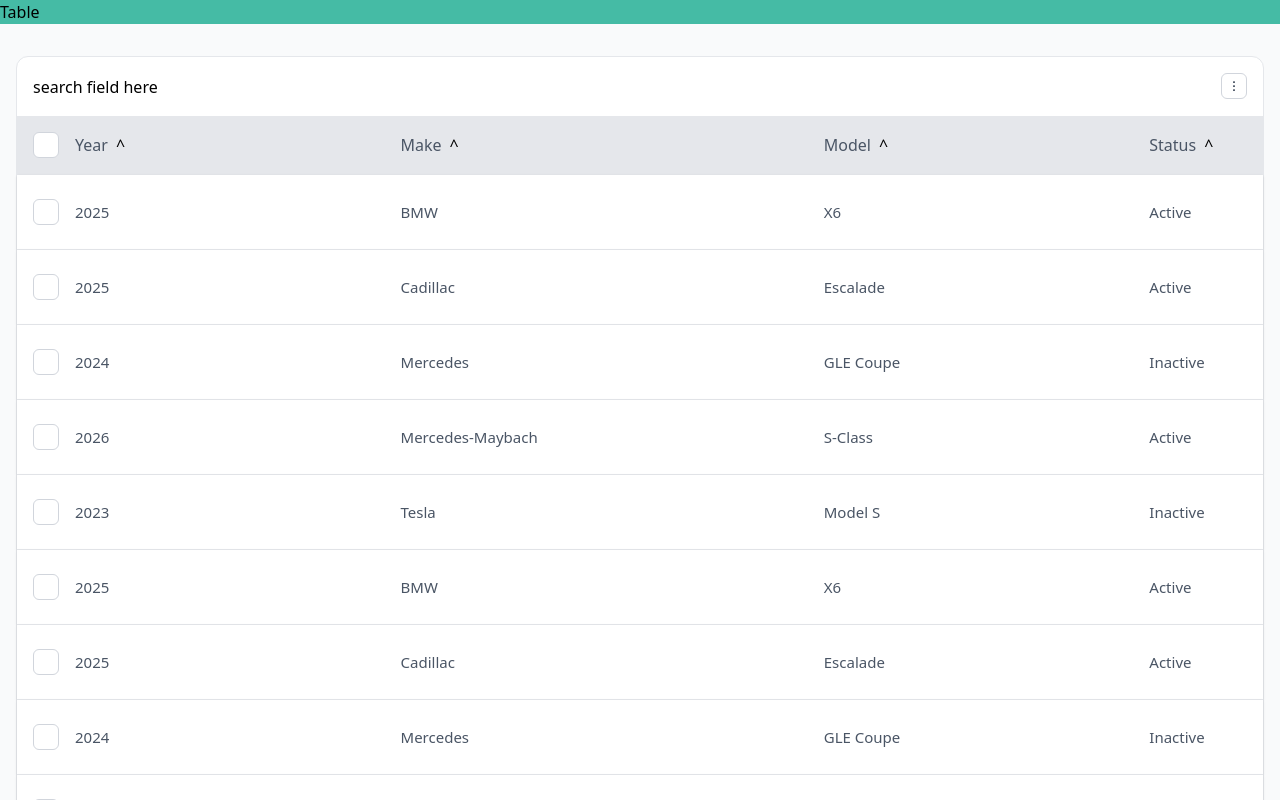
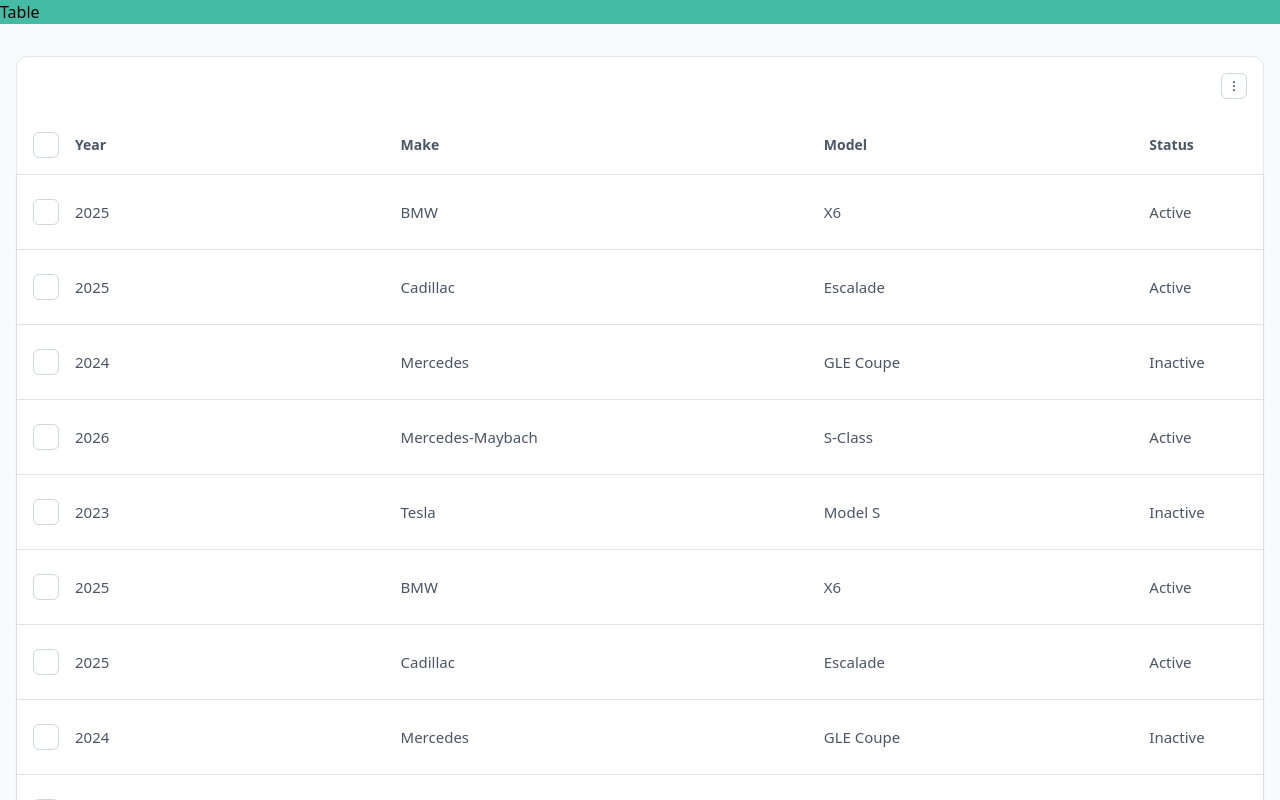
Before and after one commit to jnav24/vue-table, a Vue app: page / in a window 1280 px wide. Shown: the top 800 px of the page. Built offline with nearby package versions, Linux system fonts and the light colour scheme.

Commit message:
working on the searchable column

```diff
--- a/src/components/Table.vue
+++ b/src/components/Table.vue
@@ -26,6 +26,7 @@
 const checkedItems = ref<(string | number)[]>([]);
 const currentPage = ref(1);
 const headers = ref<Record<string, TableColumn>>({});
+const searchable = ref({});
 const selectedPaginatePerPage = ref(props.perPage ?? props.paginatePerPage?.[0] ?? null);
 
 const filteredItems = computed(() => props.items);
@@ -38,6 +39,8 @@
 );
 
 const getHeaders = computed<TableColumn[]>(() => Object.values(headers.value));
+
+const hasSearchableItems = computed(() => Object.keys(searchable.value).length > 0);
 
 const getColSpan = (col?: number) => {
     const widthClasses = {
@@ -65,6 +68,10 @@
     headers.value = { ...headers.value, [id]: { ...data, width: getColSpan(data.colspan) } };
 };
 
+const setSearchable = (notation: string) => {
+    searchable.value = { [notation]: true };
+};
+
 const toggleCheckedItem = (checked: boolean, id: number | string) => {
     checkedItems.value = checked
         ? [...checkedItems.value, id]
@@ -82,9 +89,11 @@
     data: paginateItems,
     getColSpan,
     getHeaders,
+    hasSearchableItems,
     selectable: props.selectable,
     setAllChecked,
     setHeaders,
+    setSearchable,
     toggleCheckedItem,
     updatePage,
     updateSelectedPaginatePerPage,
--- a/src/components/TableBody.vue
+++ b/src/components/TableBody.vue
@@ -1,5 +1,5 @@
 <script setup lang="ts">
-import { inject, onMounted, useSlots } from 'vue';
+import { inject, onMounted, type Slots, useSlots, type VNode } from 'vue';
 import { TableContext, type TableContextType } from '../types/table.ts';
 import FormCheckbox from './fields/FormCheckbox.vue';
 
@@ -9,15 +9,21 @@
 
 onMounted(() => {
     if (slots.default) {
-        const slot = slots.default()[0];
-        const children = slot.children?.default()?.[0]?.children ?? [];
+        const slot = slots.default()[0] as unknown as VNode;
+        const children = (slot.children as Slots)?.default?.()?.[0]?.children ?? [];
 
-        children.map((child: { props: { header: string; colspan?: number } }) => {
-            const label = child.props.header ?? '';
+        (children as unknown as VNode[]).map((child) => {
+            const label = child?.props?.header ?? '';
             const id = label.toLowerCase().replace(/\s+/g, '_');
+
+            if (child?.props?.hasOwnProperty('searchable') && child?.props?.searchable !== false) {
+                const item = child?.props?.notation ?? child?.props?.header?.toLowerCase();
+                tableContext?.setSearchable(item);
+            }
+
             tableContext?.setHeaders({
                 [id]: {
-                    colspan: Number(child.props.colspan ?? 1),
+                    colspan: Number(child?.props?.colspan ?? 1),
                     label,
                 },
             });
--- a/src/components/TableHeaders.vue
+++ b/src/components/TableHeaders.vue
@@ -9,8 +9,7 @@
 
 <template>
     <div
-        class="border-lm-stroke bg-lm-stroke text-lm-text-hover dark:border-dm-stroke dark:text-dm-text-hover flex flex-row items-center justify-between space-x-4 border-b px-4 py-4"
-        :class="{ 'rounded-t-xl': !tableContext?.selectable }"
+        class="border-lm-stroke text-lm-text-hover dark:border-dm-stroke dark:text-dm-text-hover flex flex-row items-center justify-between space-x-4 border-b px-4 py-4"
     >
         <FormCheckbox
             v-if="tableContext?.selectable"
@@ -19,12 +18,12 @@
             label=""
         />
         <div class="flex grow flex-row items-center justify-between">
-            <template v-for="(column, index) in tableContext?.getHeaders?.value" :key="index">
+            <template v-for="(column, index) in tableContext?.getHeaders?.value ?? []" :key="index">
                 <div :class="column.width" class="flex items-center space-x-2">
-                    <Typography variant="body1">
-                        {{ column.label }}
+                    <Typography variant="caption">
+                        <strong>{{ column.label }}</strong>
                     </Typography>
-                    <button>^</button>
+                    <button v-if="column?.sortable">^</button>
                 </div>
             </template>
         </div>
--- a/src/components/TableOptions.vue
+++ b/src/components/TableOptions.vue
@@ -1,13 +1,26 @@
 <script setup lang="ts">
 import VerticalEllipsis from './icons/VerticalEllipsis.vue';
 import Dropdown from './shared/Dropdown.vue';
+import { computed, inject } from 'vue';
+import { TableContext, type TableContextType } from '../types/table.ts';
+
+const tableContext = inject<TableContextType>(TableContext);
+
+const showOptions = computed(() => {
+    return tableContext?.hasSearchableItems?.value || tableContext?.selectable;
+});
 </script>
 
 <template>
-    <div class="flex flex-row items-center justify-between p-4">
-        <div>search field here</div>
+    <div v-if="showOptions" class="flex flex-row items-center justify-between p-4">
+        <div>
+            <template v-if="tableContext?.hasSearchableItems?.value">
+                <span>Search why do you see me?</span>
+            </template>
+        </div>
 
         <div>
+            <template v-if="tableContext?.selectable">
                 <Dropdown>
                     <template #trigger>
                         <VerticalEllipsis classes="size-4" />
@@ -19,6 +32,7 @@
                     <!-- Dropdown; props - disabled, items -->
                     <!-- item; label, icon, action -->
                 </Dropdown>
+            </template>
         </div>
     </div>
 </template>
--- a/src/types/table.ts
+++ b/src/types/table.ts
@@ -7,6 +7,7 @@
 export interface TableColumn {
     colspan: number;
     label: string;
+    sortable?: boolean;
     width: string;
 }
 
@@ -14,7 +15,7 @@
     header: string;
     colspan?: number;
     notation?: string;
-    searchable?: string;
+    searchable?: boolean;
 }
 
 export interface TableContextType {
@@ -23,9 +24,11 @@
     data: ComputedRef<any[]>;
     getColSpan: (cols: number) => string;
     getHeaders: ComputedRef<readonly TableColumn[]>;
+    hasSearchableItems: ComputedRef<boolean>;
     selectable: boolean;
     setAllChecked: (v: boolean) => void;
     setHeaders: (header: Record<string, Optional<TableColumn, 'width'>>) => void;
+    setSearchable: (value: string) => void;
     toggleCheckedItem: (checked: boolean, id: number | string) => void;
     updatePage: (page: number) => void;
     updateSelectedPaginatePerPage: (page: number) => void;
```
Lines whose indentation alone changed are shown as unchanged.
